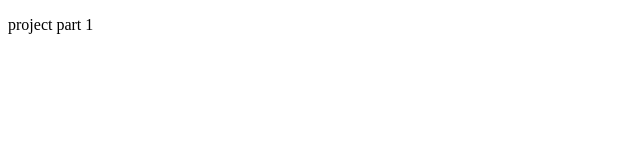
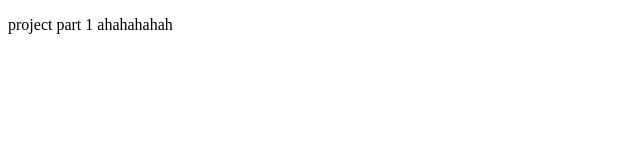
Before and after one commit to imthetwo/FinalTechBuildweb, a plain HTML site: page index.html in a window 1280 px wide. Shown: the whole page, without its empty margins (0-640 px from the left). Drawn offline with Linux system fonts and the light colour scheme.

Commit message:
firsttime

```diff
--- a/index.html
+++ b/index.html
@@ -6,6 +6,6 @@
     <title>homepage</title>
   </head>
   <body>
-    <p>project part 1</p>
+    <p>project part 1 ahahahahah</p>
   </body>
 </html>
```
